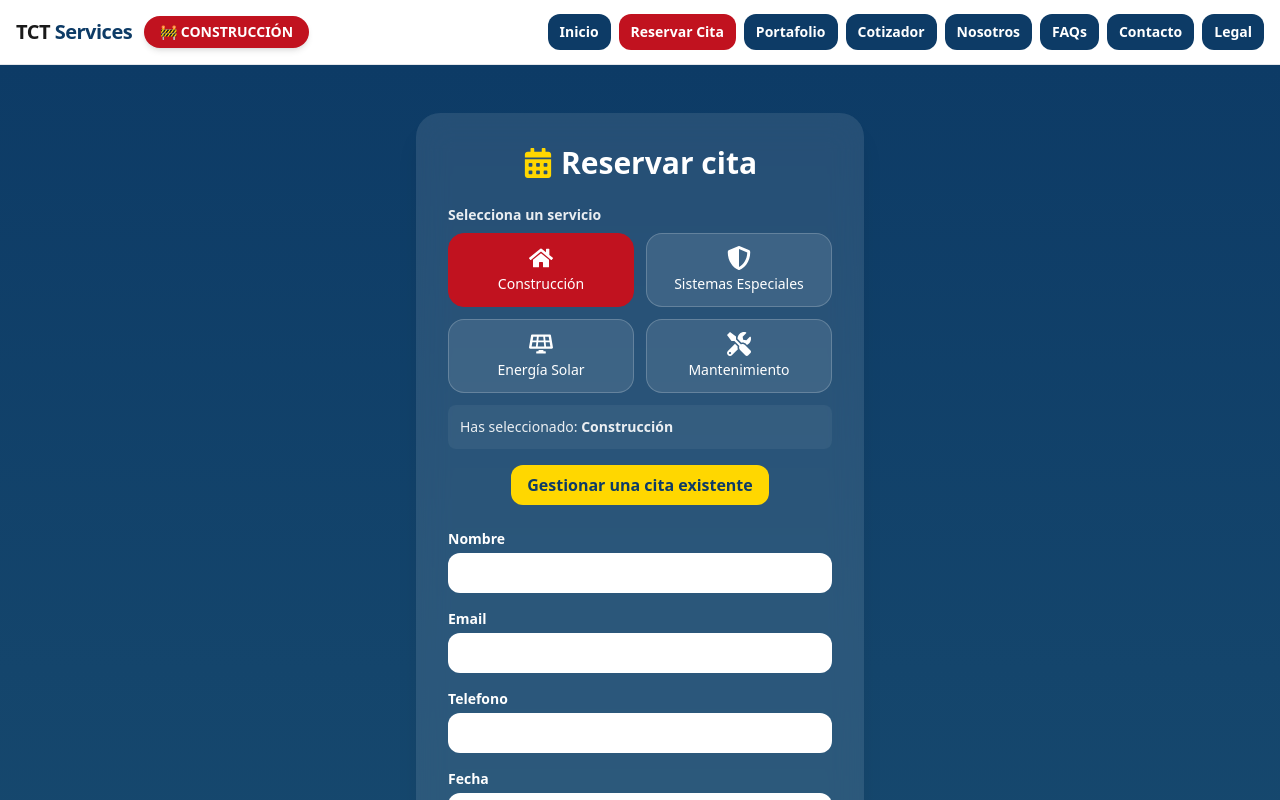
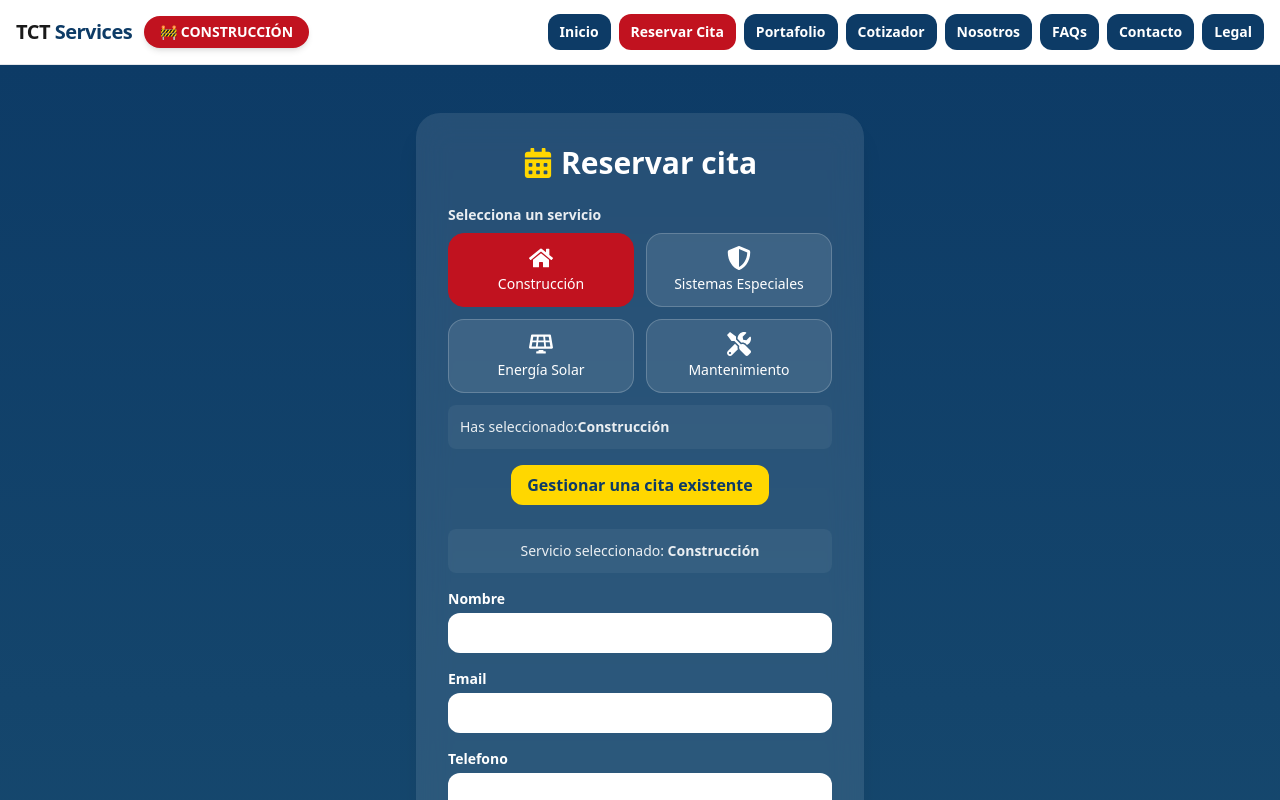
Before and after one commit to eteruel21/tct-portfolio, a React (Vite) app: page /reservar in a window 1280 px wide. Both pictures are taken after a click on the button "Construcción". Shown: the top 800 px of the page. Built offline with nearby package versions, Linux system fonts and the light colour scheme.

Commit message:
Actualización automática

```diff
--- a/src/pages/Reservar.jsx
+++ b/src/pages/Reservar.jsx
@@ -204,7 +204,9 @@ export default function Reservar() {
 
         {/* --- UI selector de servicio anexado --- */}
         <div className="mb-4 text-left">
-          <label className="block text-sm font-semibold mb-2 text-white/90">Selecciona un servicio</label>
+          <label className="block text-sm font-semibold mb-2 text-white/90">
+            Selecciona un servicio
+          </label>
           <div className="grid grid-cols-2 gap-3">
             {servicios.map((s) => (
               <motion.button
@@ -232,7 +234,10 @@ export default function Reservar() {
                 exit={{ opacity: 0 }}
                 className="mt-3 p-3 rounded-lg bg-white/5 text-sm text-white/90"
               >
-                Has seleccionado: <span className="font-semibold">{servicios.find(s => s.id === servicio)?.nombre}</span>
+                Has seleccionado:
+                <span className="font-semibold">
+                  {servicios.find(s => s.id === servicio)?.nombre}
+                </span>
               </motion.div>
             )}
           </AnimatePresence>
@@ -299,6 +304,16 @@ export default function Reservar() {
             )}
 
             {(item === "nuevo" || item === "editar") && (
+              <>
+                {form.servicio && (
+                  <div className="mb-4 p-3 rounded-lg bg-white/5 text-sm text-white/90">
+                    Servicio seleccionado:{" "}
+                    <span className="font-semibold">
+                      {servicios.find((s) => s.id === form.servicio)?.nombre}
+                    </span>
+                  </div>
+                )}
+
                 <form onSubmit={handleSubmit} className="space-y-4 text-left">
                   {["nombre", "email", "telefono"].map((c) => (
                     <div key={c}>
@@ -385,6 +400,7 @@ export default function Reservar() {
                     </button>
                   )}
                 </form>
+              </>
             )}
 
             {item === "revisar" && (
```
Also changed, not shown: 1 other file (tests, documents, lock files or other folders). Lines whose indentation alone changed are shown as unchanged.
